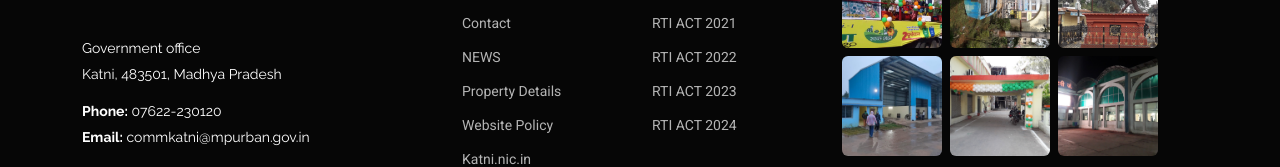
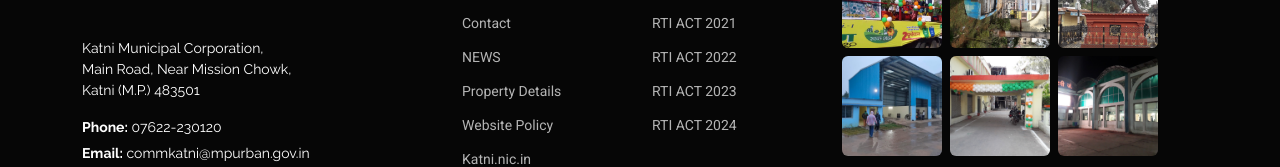
Before and after one commit to princebhatt03/Katni-Munciple-Corporation, a plain HTML site: page contact.html in a window 1280 px wide. Shown: the part 1801-1968 px from the top of the page. Drawn offline with Linux system fonts and the light colour scheme.

Commit message:
Website Completed, Bug Fixed

```diff
--- a/contact.html
+++ b/contact.html
@@ -294,8 +294,11 @@
                 alt="Logo" />
             </a>
             <div class="footer-contact pt-3">
-              <p>Government office</p>
-              <p>Katni, 483501, Madhya Pradesh</p>
+              <p>
+                Katni Municipal Corporation, <br />
+                Main Road, Near Mission Chowk,
+                <br />Katni (M.P.) 483501
+              </p>
               <p class="mt-3">
                 <strong>Phone:</strong>
                 <span
```
Also changed, not shown: enagarpalika.html (+5 -2 lines), index.html (+5 -2 lines), policy.html (+5 -2 lines).
